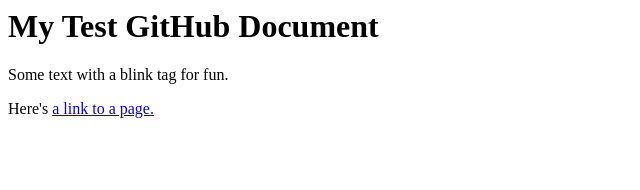
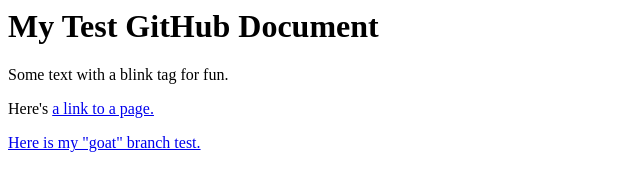
Before and after one commit to Pallasii/Rhonda, a plain HTML site: page index.html in a window 1280 px wide. Shown: the whole page, without its empty margins (0-640 px from the left). Drawn offline with Linux system fonts and the light colour scheme.

Commit message:
Create a goat branch

```diff
--- a/index.html
+++ b/index.html
@@ -3,4 +3,5 @@
 <p>Some text with a blink
   tag for fun.</p>
   <p>Here's <a href="test.html">a link to a page.</p>
+<p>Here is my "goat" branch test.<p>
   </html>
```
